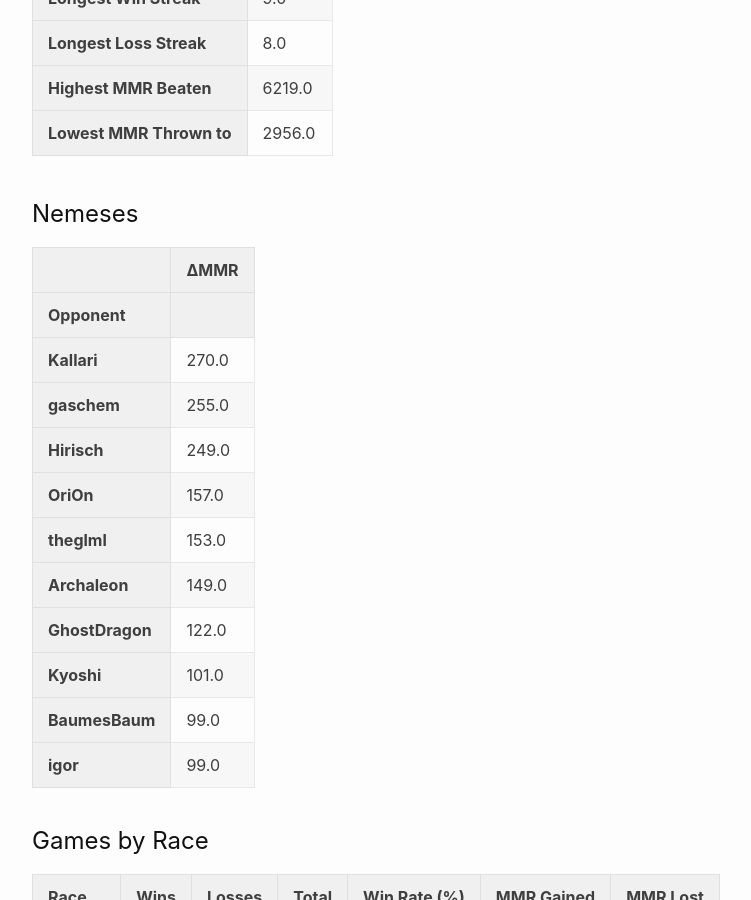
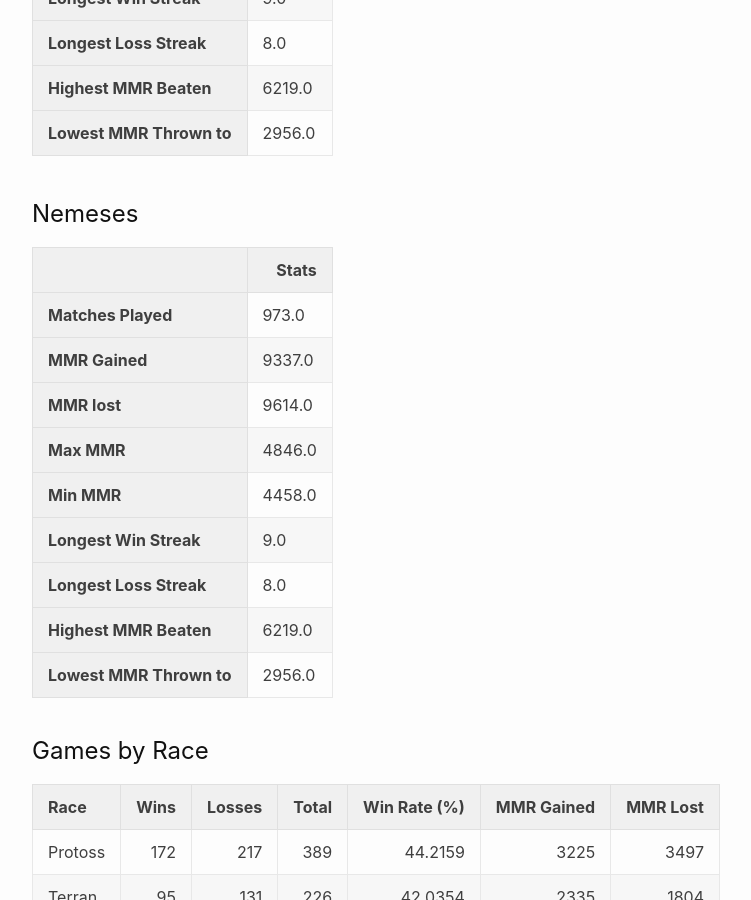
Before and after one commit to kylermurphy/UpATree, a Jekyll site: the page built from docs/index.md, in a window 1280 px wide and 900 px high, scrolled down 443 px. Shown: the whole window, without its empty margins (238-989 px from the left). Built offline with Jekyll 4.4.1, drawn with Linux system fonts in a browser that asks for light colours.

Commit message:
running on push

```diff
--- a/docs/index.md
+++ b/docs/index.md
@@ -58,53 +58,45 @@ layout: home
   <thead>
     <tr style="text-align: right;">
       <th></th>
-      <th>ΔMMR</th>
-    </tr>
-    <tr>
-      <th>Opponent</th>
-      <th></th>
+      <th>Stats</th>
     </tr>
   </thead>
   <tbody>
     <tr>
-      <th>Kallari</th>
-      <td>270.0</td>
+      <th>Matches Played</th>
+      <td>973.0</td>
     </tr>
     <tr>
-      <th>gaschem</th>
-      <td>255.0</td>
+      <th>MMR Gained</th>
+      <td>9337.0</td>
     </tr>
     <tr>
-      <th>Hirisch</th>
-      <td>249.0</td>
+      <th>MMR lost</th>
+      <td>9614.0</td>
     </tr>
     <tr>
-      <th>OriOn</th>
-      <td>157.0</td>
+      <th>Max MMR</th>
+      <td>4846.0</td>
     </tr>
     <tr>
-      <th>theglml</th>
-      <td>153.0</td>
+      <th>Min MMR</th>
+      <td>4458.0</td>
     </tr>
     <tr>
-      <th>Archaleon</th>
-      <td>149.0</td>
+      <th>Longest Win Streak</th>
+      <td>9.0</td>
     </tr>
     <tr>
-      <th>GhostDragon</th>
-      <td>122.0</td>
+      <th>Longest Loss Streak</th>
+      <td>8.0</td>
     </tr>
     <tr>
-      <th>Kyoshi</th>
-      <td>101.0</td>
+      <th>Highest MMR Beaten</th>
+      <td>6219.0</td>
     </tr>
     <tr>
-      <th>BaumesBaum</th>
-      <td>99.0</td>
-    </tr>
-    <tr>
-      <th>igor</th>
-      <td>99.0</td>
+      <th>Lowest MMR Thrown to</th>
+      <td>2956.0</td>
     </tr>
   </tbody>
 </table>
--- a/log.txt
+++ b/log.txt
@@ -96,3 +96,4 @@ Writing a log file 2025-02-26 19:48:59.
 Writing a log file 2025-02-26 20:03:22.
 Writing a log file 2025-02-26 20:08:30.
 Writing a log file 2025-02-26 20:21:37.
+Writing a log file 2025-02-26 20:39:52.
```
Also changed, not shown: 1 other file.
